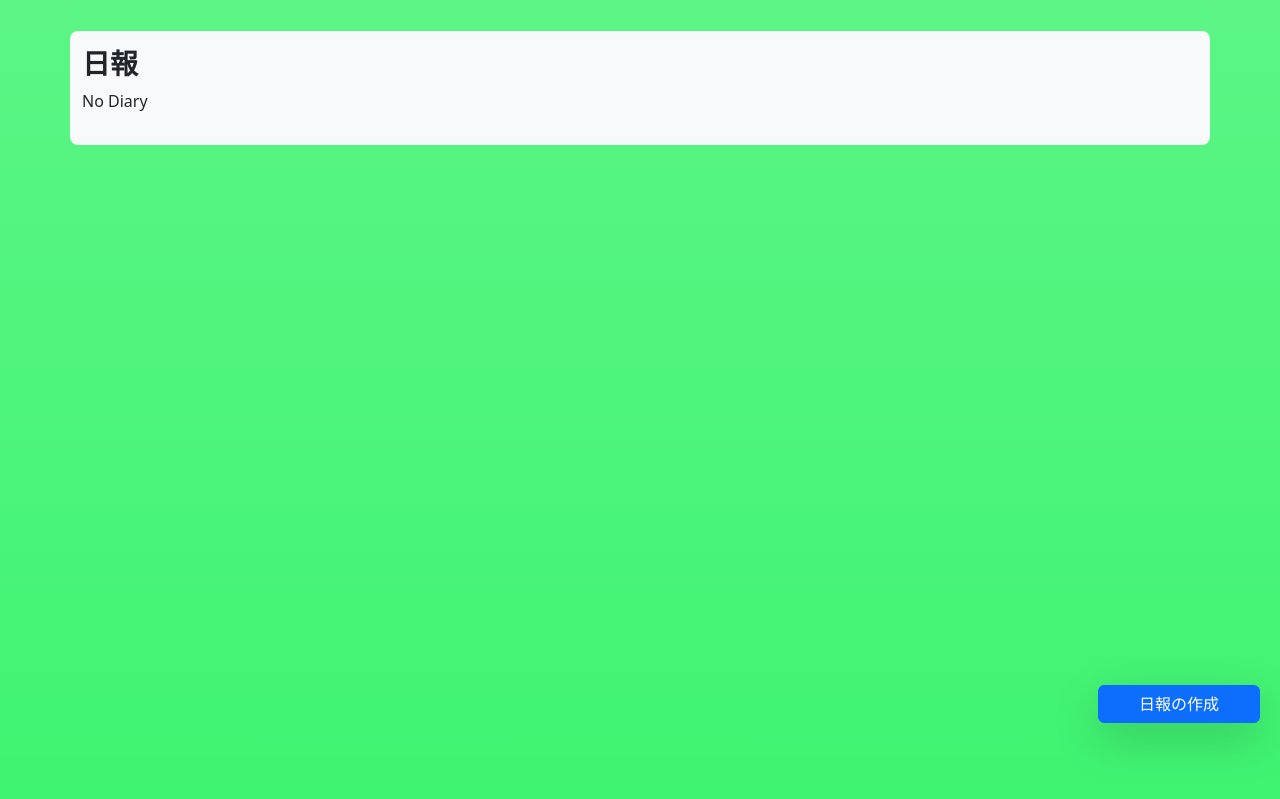
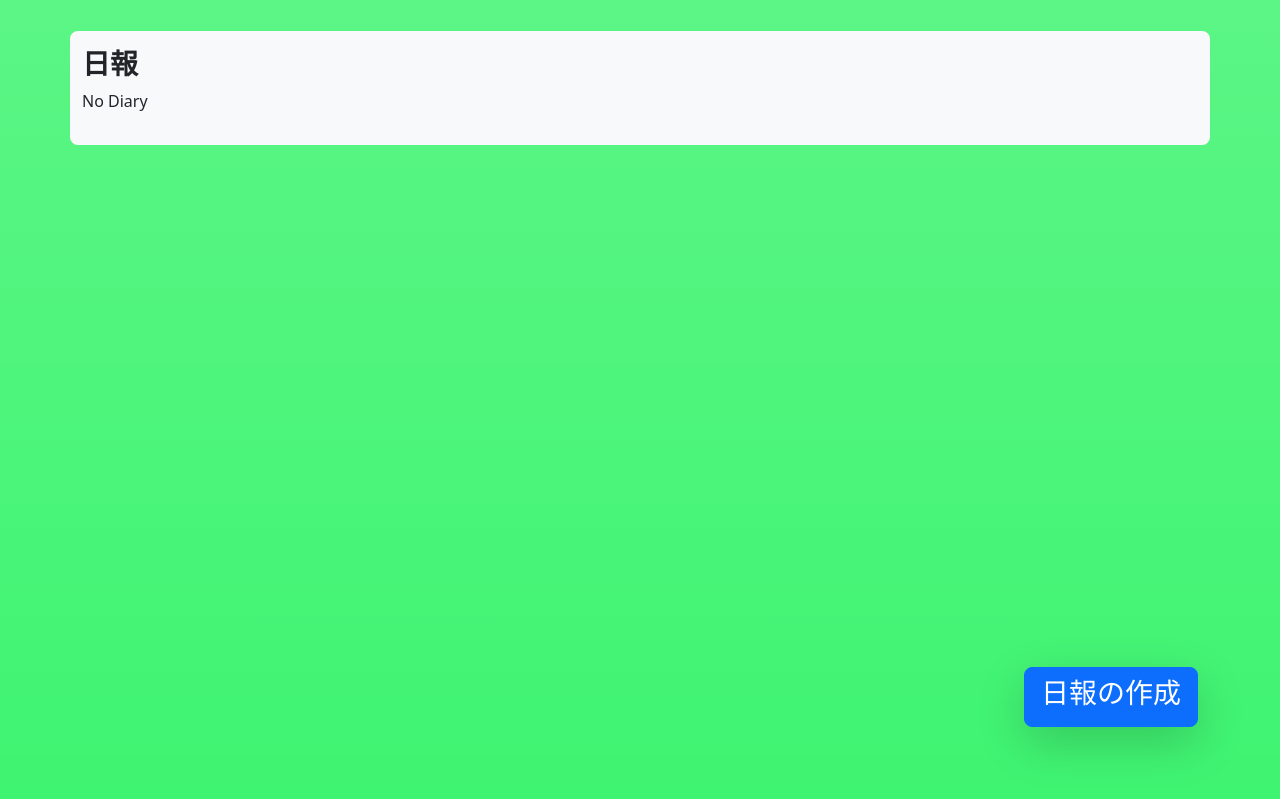
Before and after one commit to YoshihiroUCHIDA/High_Tech_Dreamer, a Django app: page /diaries/ in a window 1280 px wide. Shown: the part 57-856 px from the top of the page. Run offline with Django 4.2, Linux system fonts and the light colour scheme; data that the repository does not hold is empty; some libraries are stand-ins or nearby versions.

Commit message:
Edit btn

```diff
--- a/diaries/templates/diaries/create_btn.html
+++ b/diaries/templates/diaries/create_btn.html
@@ -1,13 +1,7 @@
-<head>
-    <style>
-.fixed_btn
-{
-  position: fixed;
-  bottom: 20px;
-  right: 20px;
-  padding: 6px 40px;
-  opacity: 1;
-}
-    </style>
-    </head>
-<a class="btn btn-primary fixed_btn shadow-lg" href="{% url 'diaries:create' %}">日報の作成</a>
+<div class="container fixed-bottom mb-3 text-end">
+  <a class="btn btn-primary shadow-lg btn-lg" href="{% url 'diaries:create' %}">
+    <h3>
+      日報の作成
+    </h3>
+  </a>
+</div>
--- a/users/views.py
+++ b/users/views.py
@@ -14,7 +14,7 @@ import datetime
 
 def index(request):
     users = CustomUser.objects.filter(job="student")
-    params = {'users_list': users, }
+    params = {'users_list': users,}
     return render(request, 'users/index.html', params)
 
 
@@ -27,8 +27,8 @@ def detail(request, user_id):
 
     params = {
         'user': user,
+        'user_grade':grade,
         'diaries_list': diaries,
-        'user_grade':grade,
     }
     return render(request, 'users/detail.html', params)
 
@@ -42,7 +42,7 @@ def ConvertToGrade(today, birthday):
         g=int(todayy)-int(birthy)
     else:#遅生まれ
         g=int(todayy)-int(birthy)-1
-    grade="不明"
+    grade=""
     if g==6:
         grade="小学1年生"
     elif g==7:
```
